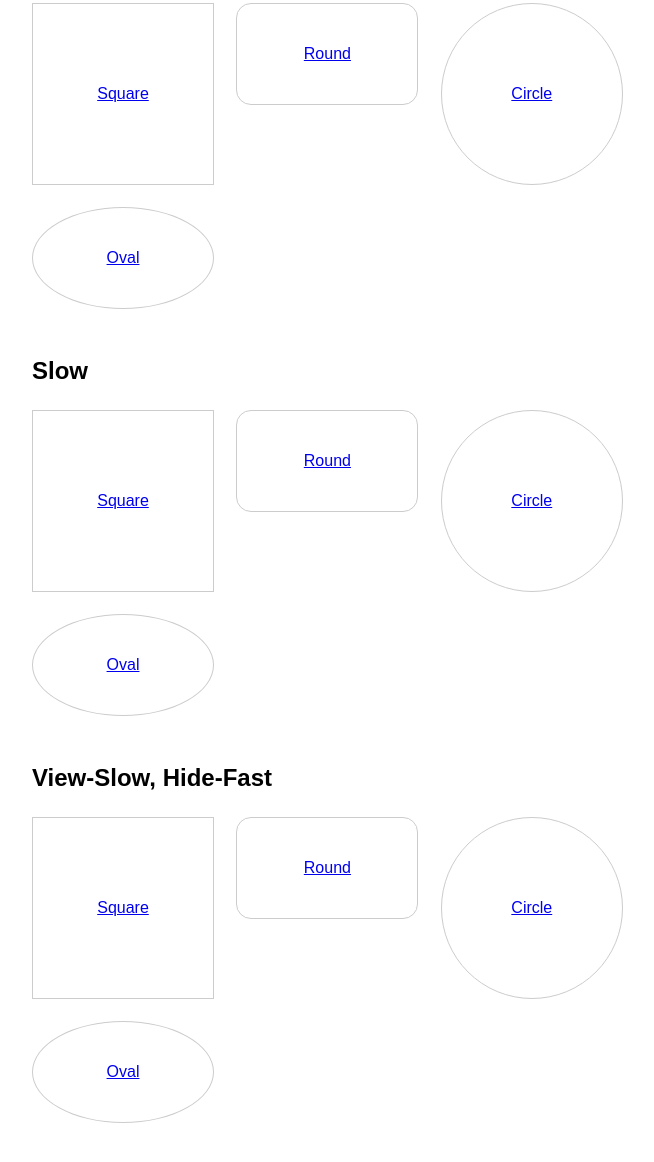
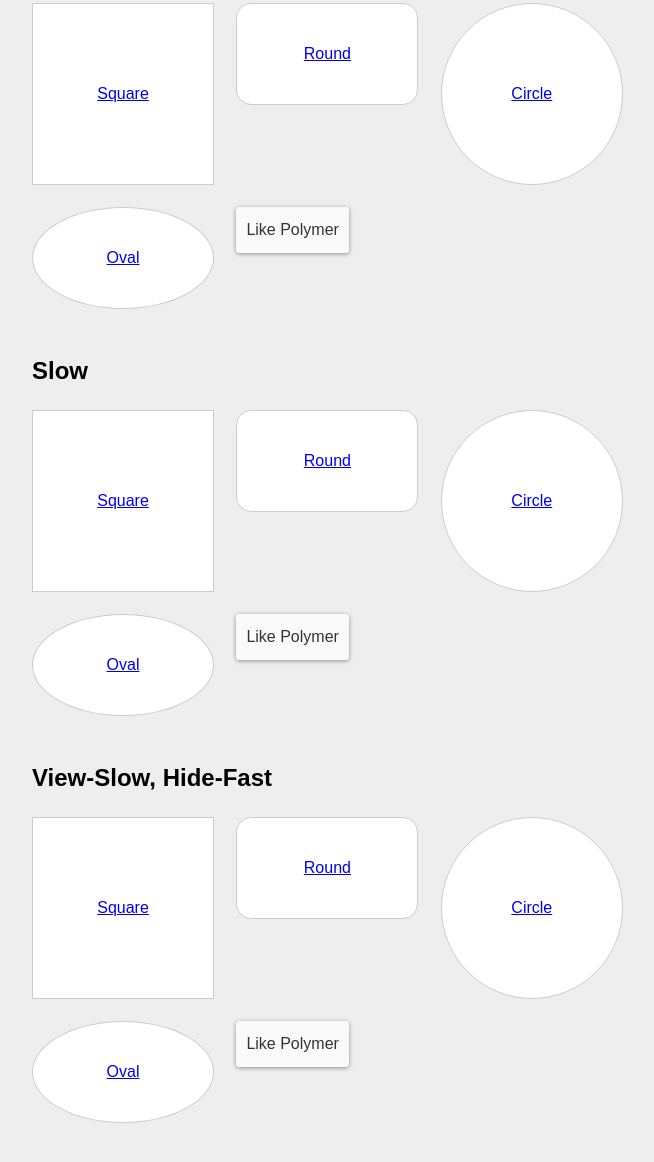
Before and after one commit to sushat4692/jquery.ripple.js, a plain HTML site: page index.html in a window 1280 px wide. Shown: the part 546-1708 px from the top of the page, without its empty margins (258-912 px from the left). Drawn offline with nearby package versions, Linux system fonts and the light colour scheme.

Commit message:
テストコードを追加

```diff
--- a/index.html
+++ b/index.html
@@ -44,6 +44,10 @@ j=d.createElement(s),dl=l!='dataLayer'?'&l='+l:'';j.async=true;j.src=
                 <a href="javascript:void(0);" data-color="#ddd" class="ripple">Oval</a>
             </div>
 
+            <p class="like-polymer">
+                <a href="javascript:void(0);" data-color="#ddd" class="ripple">Like Polymer</a>
+            </p>
+
         </div>
 
         <h2>Fast</h2>
@@ -65,6 +69,10 @@ j=d.createElement(s),dl=l!='dataLayer'?'&l='+l:'';j.async=true;j.src=
             <div class="oval link-wrap">
                 <a href="javascript:void(0);" data-color="#ddd" class="ripple-fast">Oval</a>
             </div>
+
+            <p class="like-polymer">
+                <a href="javascript:void(0);" data-color="#ddd" class="ripple-fast">Like Polymer</a>
+            </p>
 
         </div>
 
@@ -88,6 +96,10 @@ j=d.createElement(s),dl=l!='dataLayer'?'&l='+l:'';j.async=true;j.src=
                 <a href="javascript:void(0);" data-color="#ddd" class="ripple-slow">Oval</a>
             </div>
 
+            <p class="like-polymer">
+                <a href="javascript:void(0);" data-color="#ddd" class="ripple-slow">Like Polymer</a>
+            </p>
+
         </div>
 
         <h2>View-Slow, Hide-Fast</h2>
@@ -110,6 +122,10 @@ j=d.createElement(s),dl=l!='dataLayer'?'&l='+l:'';j.async=true;j.src=
                 <a href="javascript:void(0);" data-color="#ddd" class="ripple-fast-slow">Oval</a>
             </div>
 
+            <p class="like-polymer">
+                <a href="javascript:void(0);" data-color="#ddd" class="ripple-fast-slow">Like Polymer</a>
+            </p>
+
         </div>
     </div>
 
--- a/test/test.scss
+++ b/test/test.scss
@@ -1,5 +1,6 @@
 body {
     font: 16px/1.6 sans-serif;
+    background: #eee;
 }
 
 .caution,
@@ -21,6 +22,7 @@ body {
   margin: 0 1.4em 1.4em 0;
   float: left;
   a {
+    background: #fff;
     border: 1px solid #ccc;
     display: block;
     width: 180px;
@@ -66,3 +68,29 @@ body {
     border-radius: 50%;
   }
 }
+
+.like-polymer {
+  a {
+    background: #fafafa;
+    color:#333;
+    text-decoration: none;
+    display: inline-block;
+    padding: 10px 10px;
+    -webkit-border-radius: 3px;
+    -moz-border-radius: 3px;
+    -ms-border-radius: 3px;
+    -o-border-radius: 3px;
+    border-radius: 3px;
+    -webkit-box-shadow: 0 1px 4px rgba( 0, 0, 0, .4 );
+    box-shadow: 0 1px 4px rgba( 0, 0, 0, .4 );
+    &:hover {
+      background: #fff;
+      -webkit-box-shadow: 0 1px 4px rgba( 0, 0, 0, .6 );
+      box-shadow: 0 1px 4px rgba( 0, 0, 0, .6 );
+    }
+    &:active {
+      -webkit-box-shadow: 0 4px 12px rgba( 0, 0, 0, .6 );
+      box-shadow: 0 4px 12px rgba( 0, 0, 0, .6 );
+    }
+  }
+}
```
Also changed, not shown: test/test.css.
